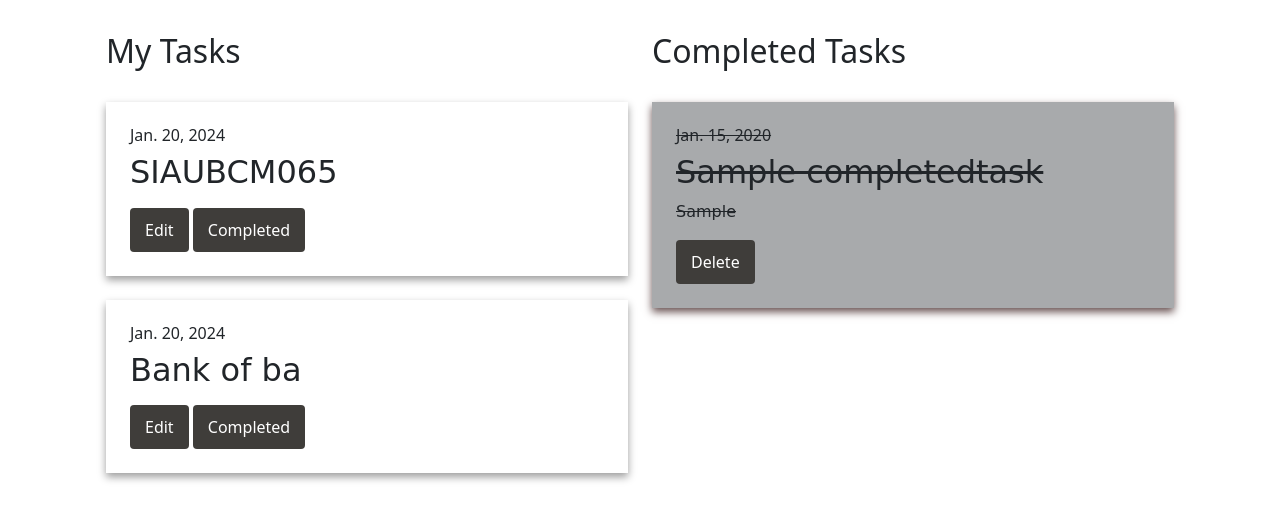
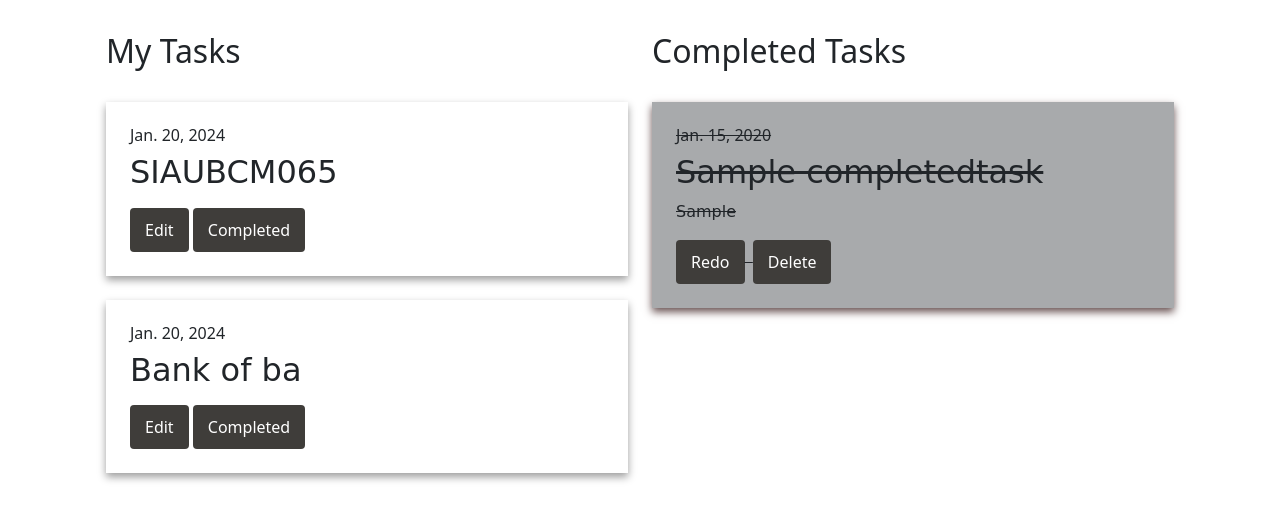
Before and after one commit to Priyesh-Manu/My_ToDo_List, a Django app: page / in a window 1280 px wide. Shown: the part 503-1023 px from the top of the page. Run offline with Django 5.2, Linux system fonts and the light colour scheme; data comes from the database, SQL or seed files in the repository; both versions use the stored data as it was after the commit; tables that the repository leaves empty hold one stand-in row (values such as "Sample post").

Commit message:
Redo function added when we click the redo button the completed task wil automatically rejoin to the current tasks

```diff
--- a/home/urls.py
+++ b/home/urls.py
@@ -4,4 +4,5 @@ urlpatterns = [
     path('',views.home, name='home' ),
     path('completed/<int:id>/',views.completed_task, name='completed' ),
     path('delete/<int:id>/',views.delete_completed_task, name='delete' ),
+    path('redo/<int:id>/',views.redo_completed_task, name='redo' ),
 ]
--- a/home/views.py
+++ b/home/views.py
@@ -32,3 +32,15 @@ def delete_completed_task(request, id):  # Rename the parameter to avoid conflic
     obj = CompletedTask.objects.get(id=id)
     obj.delete()
     return redirect('home')
+
+def redo_completed_task(request, id):
+    obj = CompletedTask.objects.get(id=id)
+
+    redo_com_task = MyTask(
+        task_name=obj.completed_task_name,
+        task_des=obj.completed_task_des,
+        task_date=obj.completed_task_date
+    )
+    redo_com_task.save()
+    obj.delete()
+    return redirect('home')
--- a/templates/index.html
+++ b/templates/index.html
@@ -30,7 +30,7 @@
                         <h2 style="font-family: 'Pacifico', cursive;">{{ task.task_name }}</h2>
                         <p style="font-family: 'Pacifico', cursive;">{{ task.task_des }}</p>
                         <a href=""><button>Edit</button></a>
-                        <a href="{% url 'completed' task.id %}"><button>Completed</button></a>
+                        <a href="{% url 'completed' task.id %}#comtask"><button>Completed</button></a>
                         <!-- Tasks will be dynamically added here -->
                     </div><br>
                     {% empty %}
@@ -42,13 +42,14 @@
                 </div>
 
                 <!-- Completed Tasks -->
-                <div class="col-md-6" id="mytask">
+                <div class="col-md-6" id="comtask">
                     <h2>Completed Tasks</h2><br>
                     {% for task in com_task %}
                     <div class="p-4 text-decoration-line-through" style="background-color: #a8aaac; box-shadow: 0 4px 8px rgb(104, 81, 81);">
                         <h6>{{ task.completed_task_date }}</h6>
                         <h2 style="font-family: 'Pacifico', cursive;">{{ task.completed_task_name }}</h2>
                         <p style="font-family: 'Pacifico', cursive;">{{ task.completed_task_des }}</p>
+                        <a href="{% url 'redo' task.id %}#mytask"><button>Redo</button></a>&nbsp;
                         <a href="{% url 'delete' task.id %}"><button>Delete</button></a>
 
                     <!-- Tasks will be dynamically added here -->
```
Also changed, not shown: db.sqlite3.
